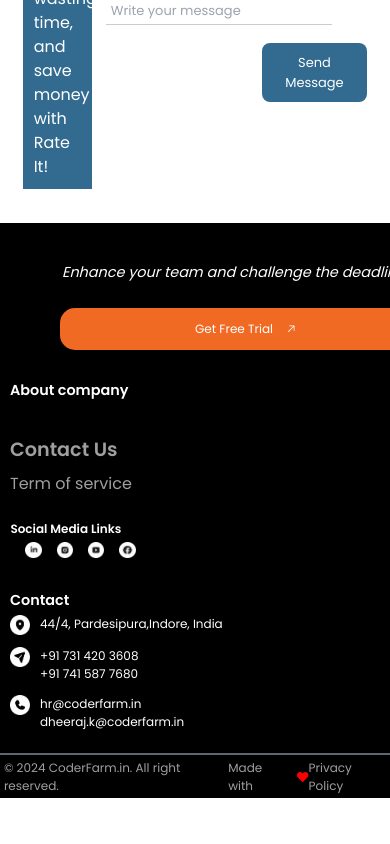
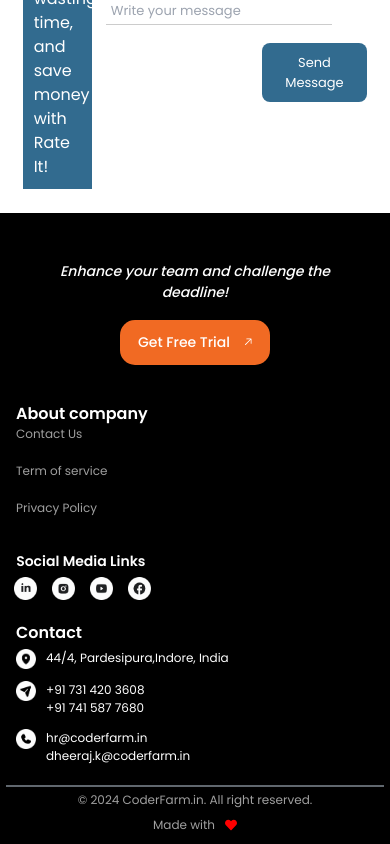
Before and after one commit to Jomeku9211/CF-Portal, a React (Vite) app: page /about in a window 390 px wide. Shown: the part 1290-2134 px from the top of the page. Before the commit the page ends 2088 px from the top, so only its background shows below. Built offline with nearby package versions, Linux system fonts and the light colour scheme.

Commit message:
WIP Footer Responsive

```diff
--- a/src/components/FooterComp/Footer.tsx
+++ b/src/components/FooterComp/Footer.tsx
@@ -21,10 +21,11 @@ function Footer() {
           </div>
         </div>
         <div className="Footer_Main_Box2">
-          <p>About company</p>
+          <h4>About company</h4>
           <div>
             <p>Contact Us</p>
             <p>Term of service</p>
+            <p>Privacy Policy</p>
           </div>
         </div>
         <div className="Footer_Main_Box3">
@@ -61,7 +62,7 @@ function Footer() {
           </div>
         </div>
         <div className="Footer_Main_Box4">
-          <p>Contact</p>
+          <p className="contact_text">Contact</p>
           <div className="Footer_Main_Box4_Location">
             <div className="contact">
               <img src={Location} className="Img" />
@@ -90,7 +91,7 @@ function Footer() {
           <p>Made with </p>
           <FaHeart />
         </div>
-        <p>Privacy Policy</p>
+        <p className="policy">Privacy Policy</p>
       </div>
     </div>
   );
--- a/src/styles/Footerstyles/Footer.css
+++ b/src/styles/Footerstyles/Footer.css
@@ -66,13 +66,13 @@
   line-height: 27px;
 }
 
-.Footer_Main_Box2 :nth-child(1) {
+.Footer_Main_Box2 > h4 {
   font-weight: bold;
-  font-size: larger;
+  font-size: 20px;
   margin-top: 10%;
 }
 
-.Footer_Main_Box2 :nth-child(2) {
+.Footer_Main_Box2 > div {
   margin-top: 6%;
 }
 
@@ -272,85 +272,213 @@
     justify-content: flex-start;
   }
 }
-
-@media (max-width: 375px) {
-  .Footer_Main_UpperSection {
-    margin: 10px;
-    display: flex;
-    flex-direction: column;
-    align-items: flex-start;
-    justify-content: flex-start;
-    font-size: 10px;
+@media (max-width: 426px) {
+  .Footer_Main{
+    padding: 6px;
   }
-
   .Footer_Main_Box1 {
-    height: 150px;
-    gap: 2%;
-    align-items: flex-start;
+    width: 86%;
+    margin: auto;
   }
 
   .Footer_Main_Box1 p {
-    padding: 2px;
-    text-align: left;
+    text-align: center;
+    font-weight: 500;
+    font-size: 14px;
   }
   .Footer_Main_Box1 > div {
-    width: 100%;
-    margin: auto;
-    padding: 10px;
-    border-radius: 15px;
+    width: 150px;
   }
   .Footer_Main_Box2 {
-    height: 150px;
-    margin-top: -30px;
+    height: 130px;
+    margin-top: -1px;
     align-items: flex-start;
+    line-height: 1px;
   }
 
-  .Footer_Main_Box2 p {
+  .Footer_Main_Box2 > p {
     text-align: left;
-    margin-top: 10px;
+    margin-top: 0px;
+    line-height: 0px;
+  }
+
+  .Footer_Main_Box2 > h4 {
+    font-size: 16px;
+    font-weight: bold;
+  line-height: 0px;
+  }
+  .Footer_Main_Box2 > div {
+    font-size: 12px;
+    margin-top: -1%;
   }
 
   .Footer_Main_Box3 {
-    height: 150px;
-    margin-top: -10px;
-    margin-left: -7px;
-    align-items: flex-start;
+    font-size: 14px;
+    margin-top: 2%;
   }
 
-  .Footer_Main_Box3 p {
-    text-align: left;
+  .Footer_Main_Box3 > div {
+    margin-left: -44px;
   }
 
   .Footer_Main_Box3 img {
-    width: 60px;
-    margin-left: -25px;
+    width: 80px;
   }
 
-  .Footer_Main_Box4 {
-    margin-top: -80px;
-    height: 150px;
-    font-size: 10px;
-    align-items: flex-start;
-    text-align: left;
+  .Footer_Main_Box4 .contact_text {
+    font-size: 16px;
   }
 
-  .Footer_Main_Box4_Location {
-    margin-left: 0;
-    margin-top: 4px;
+  .Footer_Main_LowerSection .policy {
+    display: none;
+  }
+  .Footer_Main_LowerSection{
+    font-size: 12px;
+    display: block;
+    text-align: center;
+  }
+  .Footer_Main_LowerSection > div{
+    margin-top: 2%;
+    text-align: center;
     display: flex;
-    flex-direction: column;
-    justify-content: flex-start;
-    font-size: 10px;
+    justify-content: center;
+  }
+}
+@media (max-width: 376px) {
+  .Footer_Main_Box1 {
+    width: 86%;
+    margin: auto;
   }
 
-  .Footer_Main_Box4_Location img {
-    height: 20px;
-    width: 20px;
+  .Footer_Main_Box1 p {
+    text-align: center;
+    font-weight: 500;
+    font-size: 14px;
+  }
+  .Footer_Main_Box1 > div {
+    width: 150px;
+  }
+  .Footer_Main_Box2 {
+    height: 130px;
+    margin-top: -1px;
+    align-items: flex-start;
+    line-height: 1px;
   }
 
-  .Footer_Main_LowerSection {
-    margin-top: 50px;
-    font-size: 10px;
-    justify-content: flex-start;
+  .Footer_Main_Box2 > p {
+    text-align: left;
+    margin-top: 0px;
+    line-height: 0px;
+  }
+
+  .Footer_Main_Box2 > h4 {
+    font-size: 16px;
+    font-weight: bold;
+  line-height: 0px;
+  }
+  .Footer_Main_Box2 > div {
+    font-size: 12px;
+    margin-top: -1%;
+  }
+
+  .Footer_Main_Box3 {
+    font-size: 14px;
+    margin-top: 2%;
+  }
+
+  .Footer_Main_Box3 > div {
+    margin-left: -44px;
+  }
+
+  .Footer_Main_Box3 img {
+    width: 80px;
+  }
+
+  .Footer_Main_Box4 .contact_text {
+    font-size: 16px;
+  }
+
+  .Footer_Main_LowerSection .policy {
+    display: none;
+  }
+  .Footer_Main_LowerSection{
+    font-size: 12px;
+    display: block;
+    text-align: center;
+  }
+  .Footer_Main_LowerSection > div{
+    margin-top: 2%;
+    text-align: center;
+    display: flex;
+    justify-content: center;
   }
 }
+@media (max-width: 320px) {
+  .Footer_Main_Box1 {
+    width: 86%;
+    margin: auto;
+  }
+
+  .Footer_Main_Box1 p {
+    text-align: center;
+    font-weight: 500;
+    font-size: 14px;
+  }
+  .Footer_Main_Box1 > div {
+    width: 150px;
+  }
+  .Footer_Main_Box2 {
+    height: 130px;
+    margin-top: -1px;
+    align-items: flex-start;
+    line-height: 1px;
+  }
+
+  .Footer_Main_Box2 > p {
+    text-align: left;
+    margin-top: 0px;
+    line-height: 0px;
+  }
+
+  .Footer_Main_Box2 > h4 {
+    font-size: 16px;
+    font-weight: bold;
+  line-height: 0px;
+  }
+  .Footer_Main_Box2 > div {
+    font-size: 12px;
+    margin-top: -1%;
+  }
+
+  .Footer_Main_Box3 {
+    font-size: 14px;
+    margin-top: 2%;
+  }
+
+  .Footer_Main_Box3 > div {
+    margin-left: -44px;
+  }
+
+  .Footer_Main_Box3 img {
+    width: 80px;
+  }
+
+  .Footer_Main_Box4 .contact_text {
+    font-size: 16px;
+  }
+
+  .Footer_Main_LowerSection .policy {
+    display: none;
+  }
+  .Footer_Main_LowerSection{
+    font-size: 12px;
+    display: block;
+    text-align: center;
+  }
+  .Footer_Main_LowerSection > div{
+    margin-top: 2%;
+    text-align: center;
+    display: flex;
+    justify-content: center;
+  }
+}
```
Also changed, not shown: src/App.tsx (line endings or trailing spaces).
